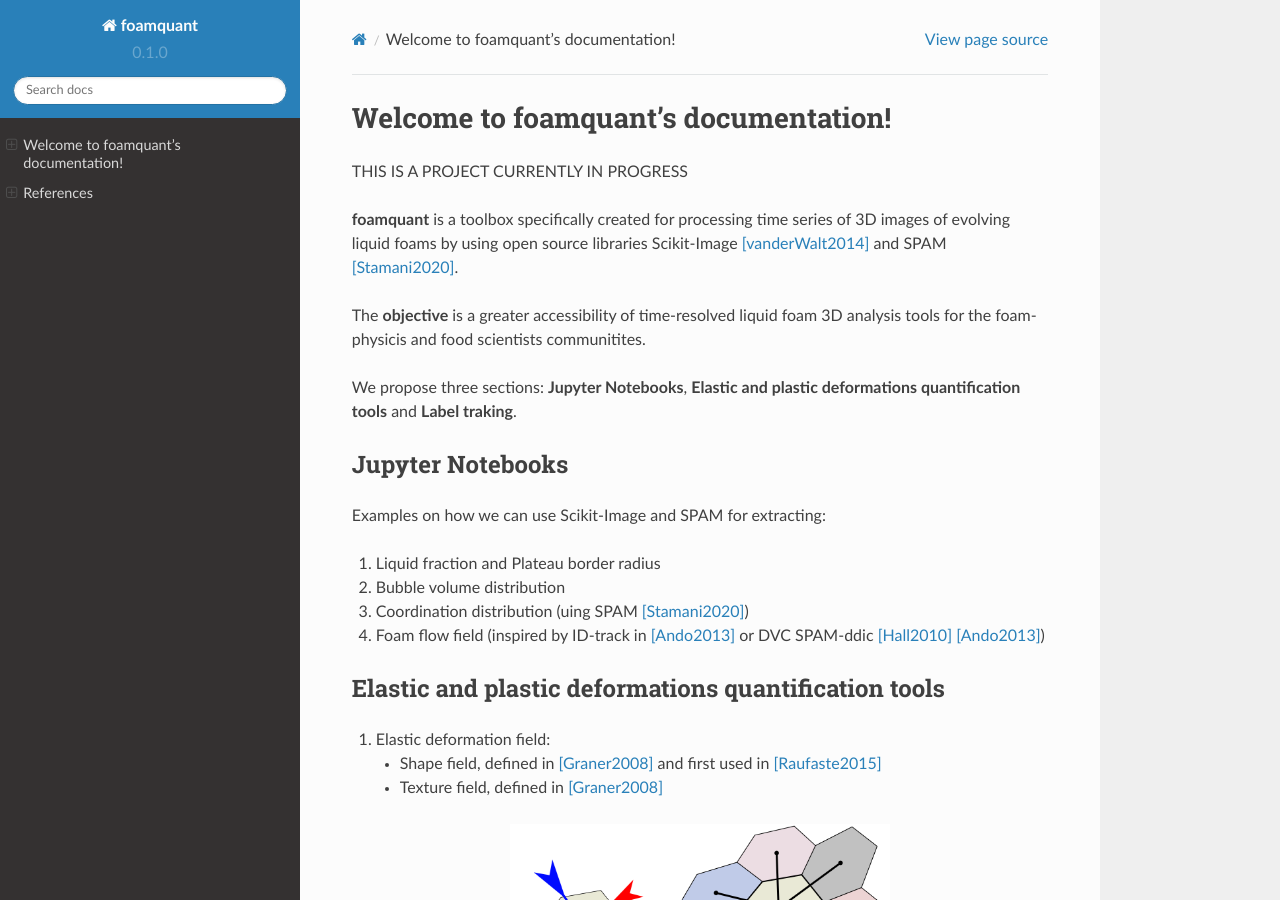
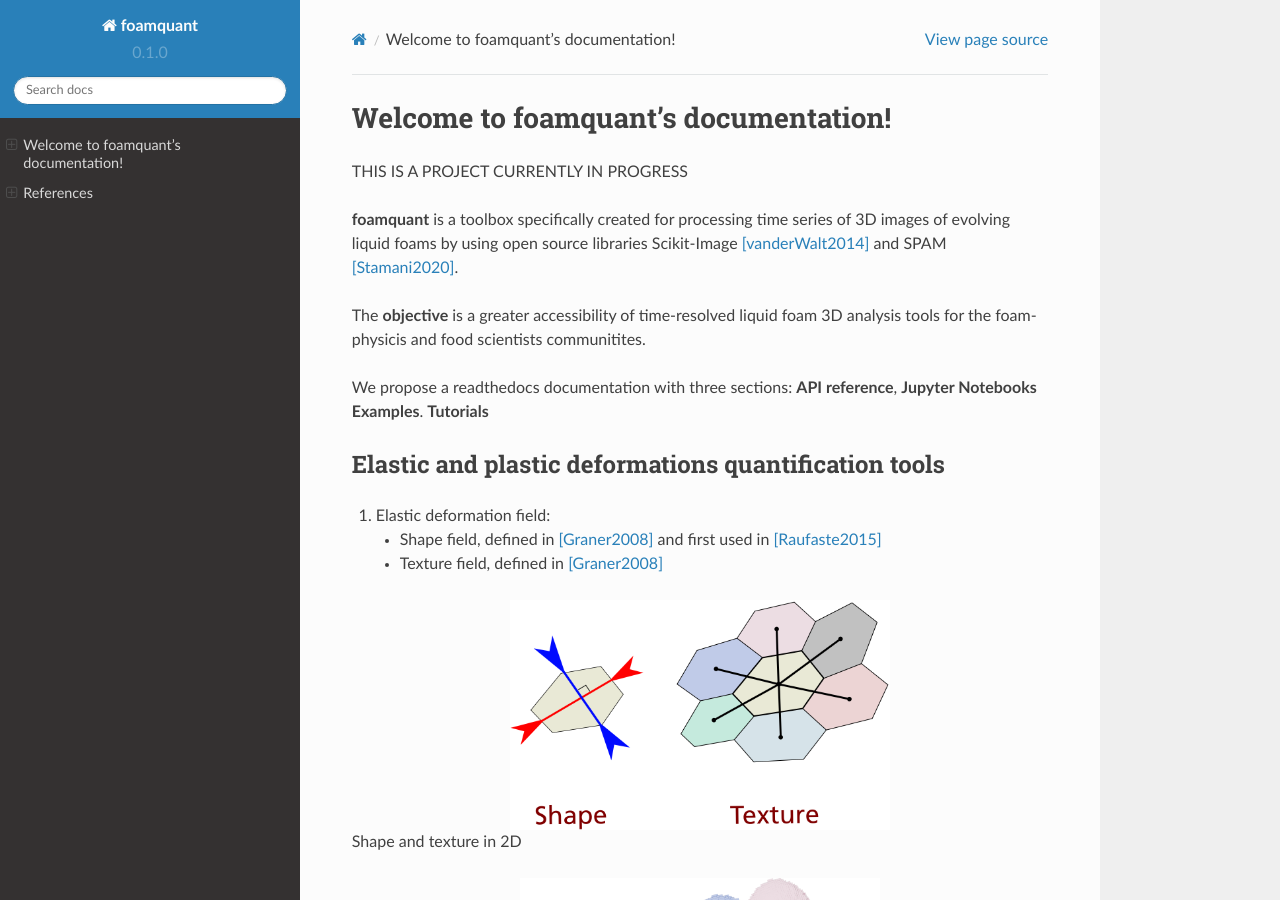
Before and after one commit to floschott/foamquant, a Sphinx documentation site: the page built from docs/source/index.rst, in a window 1280 px wide and 900 px high. Built offline with Sphinx 7.4.7 and the Read the Docs theme 2.0.0, drawn with Linux system fonts in a browser that asks for light colours; some of the changed text lies outside the part shown.

Commit message:
Update index.rst

```diff
--- a/docs/source/index.rst
+++ b/docs/source/index.rst
@@ -7,20 +7,7 @@ THIS IS A PROJECT CURRENTLY IN PROGRESS
 
 The **objective** is a greater accessibility of time-resolved liquid foam 3D analysis tools for the foam-physicis and food scientists communitites.
 
-We propose three sections: **Jupyter Notebooks**, **Elastic and plastic deformations quantification tools** and **Label traking**.
-
-Jupyter Notebooks
------------------
-Examples on how we can use Scikit-Image and SPAM for extracting:
-
-1) Liquid fraction and Plateau border radius
-
-2) Bubble volume distribution
-
-3) Coordination distribution (uing SPAM [Stamani2020]_)
-
-4) Foam flow field (inspired by ID-track in [Ando2013]_ or DVC SPAM-ddic [Hall2010]_ [Ando2013]_)
-
+We propose a readthedocs documentation with three sections: **API reference**, **Jupyter Notebooks Examples**.  **Tutorials**
 
 Elastic and plastic deformations quantification tools
 -----------------
```
Also changed, not shown: other parts of docs/source/index.rst (+13 -0 lines).
